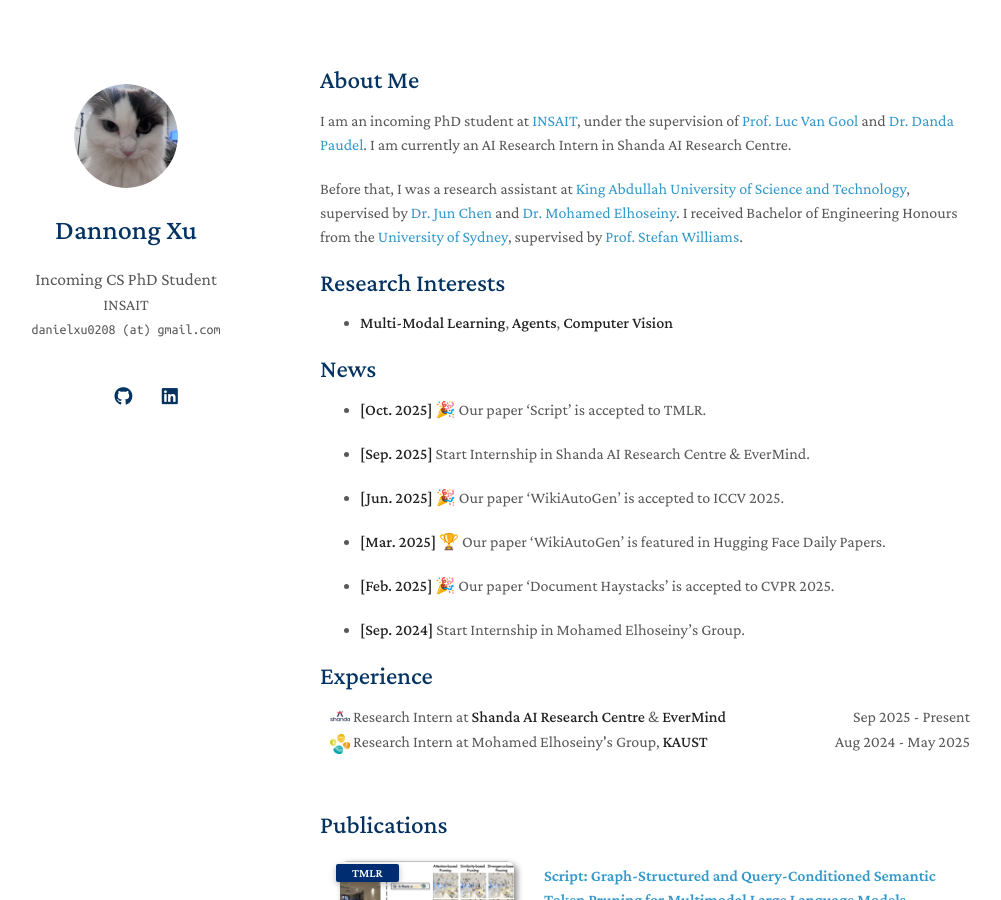
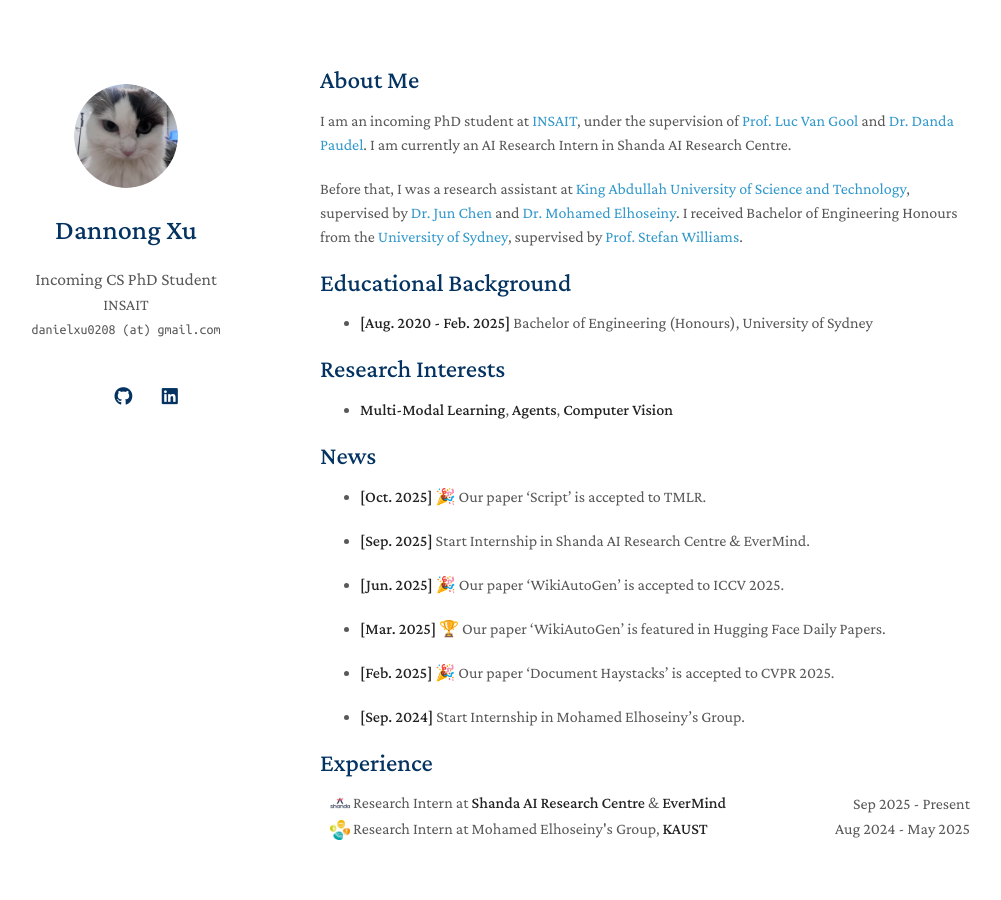
Before and after one commit to Danielxu0208/Danielxu0208.github.io, a Jekyll site: the page built from index.md, in a window 1280 px wide and 900 px high. Shown: the whole window, without its empty margins (150-1151 px from the left). Built offline with Jekyll 4.4.1, drawn with Linux system fonts in a browser that asks for light colours; a style sheet for code colours, icons or effects is not loaded; our own code applies the rules of GitHub Pages for plain Markdown files.

Commit message:
Update index.md

```diff
--- a/index.md
+++ b/index.md
@@ -7,6 +7,10 @@ layout: homepage
 I am an incoming PhD student at [INSAIT](https://insait.ai/), under the supervision of [Prof. Luc Van Gool](https://scholar.google.com/citations?user=TwMib_QAAAAJ&hl=en) and [Dr. Danda Paudel](https://scholar.google.ch/citations?user=W43pvPkAAAAJ&hl=en). I am currently an AI Research Intern in Shanda AI Research Centre.
 
 Before that, I was a research assistant at [King Abdullah University of Science and Technology](https://www.kaust.edu.sa/en/), supervised by [Dr. Jun Chen](https://scholar.google.com/citations?user=9G2OQmkAAAAJ&hl=en&oi=ao) and [Dr. Mohamed Elhoseiny](https://scholar.google.com/citations?user=iRBUTOAAAAAJ&hl=en). I received Bachelor of Engineering Honours from the [University of Sydney](https://www.sydney.edu.au/), supervised by [Prof. Stefan Williams](https://scholar.google.com.au/citations?user=vxN3VO0AAAAJ&hl=zh-CN).
+
+## Educational Background
+- **[Aug. 2020 - Feb. 2025]** Bachelor of Engineering (Honours), University of Sydney
+
 
 ## Research Interests
 
```
